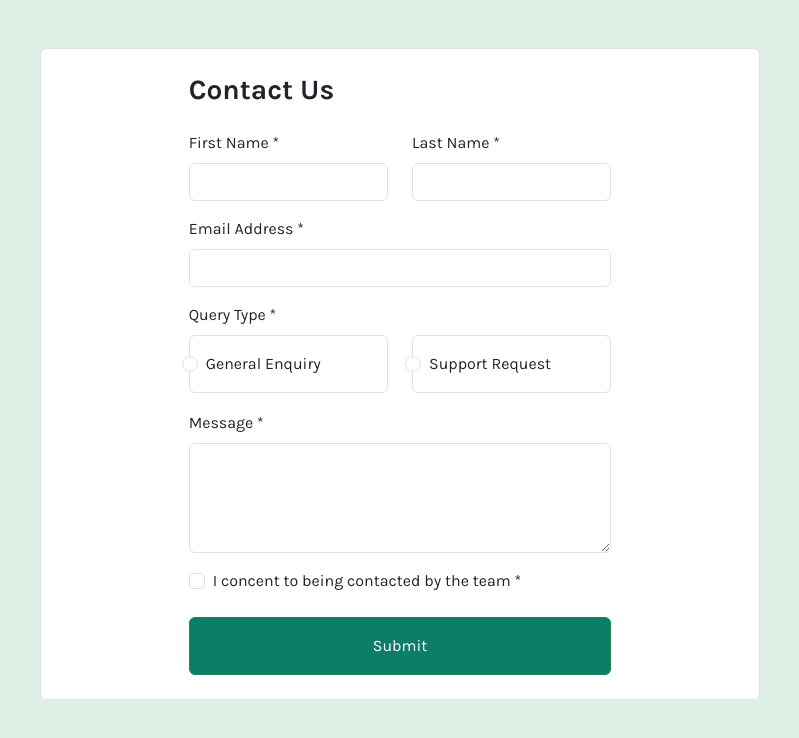
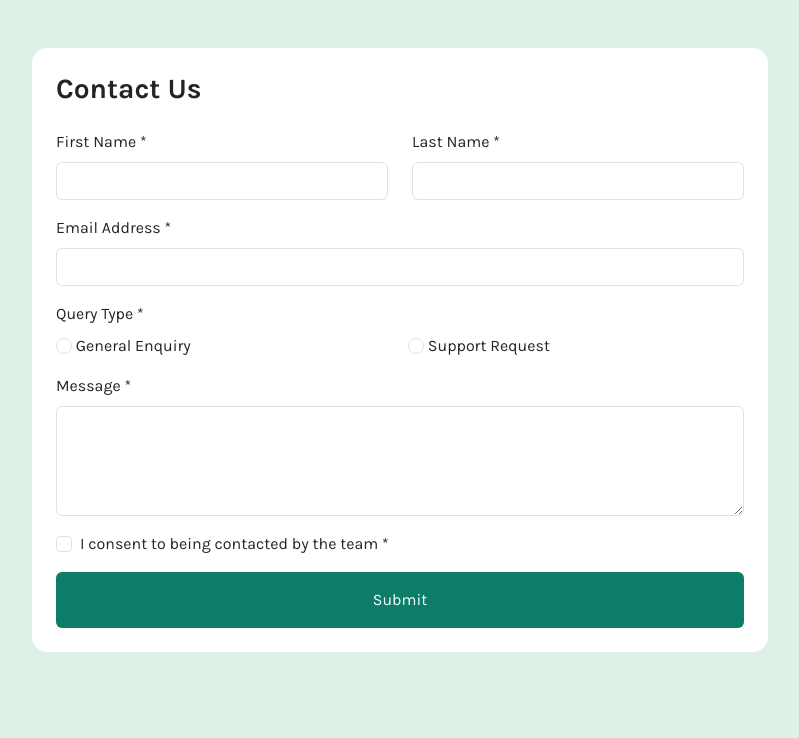
Before and after one commit to Isaac1h/contact-form, a plain HTML site: page index.html in a window 1280 px wide. Shown: the whole page, without its empty margins (240-1039 px from the left). Drawn offline with nearby package versions, Linux system fonts and the light colour scheme.

Commit message:
v1 form is okay, bootstrap integrated

```diff
--- a/index.html
+++ b/index.html
@@ -3,77 +3,108 @@
   <head>
     <meta charset="UTF-8" />
     <meta name="viewport" content="width=device-width, initial-scale=1.0" />
+
     <link
       rel="icon"
       type="image/png"
       sizes="32x32"
       href="./assets/images/favicon-32x32.png"
     />
+
     <link
       href="https://cdn.jsdelivr.net/npm/bootstrap@5.3.8/dist/css/bootstrap.min.css"
       rel="stylesheet"
       integrity="sha384-sRIl4kxILFvY47J16cr9ZwB07vP4J8+LH7qKQnuqkuIAvNWLzeN8tE5YBujZqJLB"
       crossorigin="anonymous"
     />
+
     <link rel="stylesheet" href="style.css" />
     <title>Frontend Mentor | Contact form</title>
   </head>
+
   <body>
     <div class="container py-5" id="wrapperForm">
-      <div class="row justify-content-center bg-white border rounded p-4">
+      <div class="row justify-content-center">
         <div class="col-12 col-md-10 col-lg-8">
-          <h3 class="fw-light mb-4">Contact Us</h3>
-          <form>
+          <div class="form-card p-4">
+            <h3 class="fw-light mb-4">Contact Us</h3>
+
+            <form class="needs-validation" novalidate>
+              <!-- Names -->
               <div class="row mb-3">
                 <div class="col-md-6 mb-3 mb-md-0">
                   <label class="form-label fw-light">First Name *</label>
-                  <input type="text" class="form-control">
+                  <input type="text" class="form-control" required />
+                  <div class="invalid-feedback">This field is required</div>
                 </div>
+
                 <div class="col-md-6">
                   <label class="form-label fw-light">Last Name *</label>
-                  <input type="text" class="form-control">
+                  <input type="text" class="form-control" required />
+                  <div class="invalid-feedback">This field is required</div>
                 </div>
               </div>
 
+              <!-- Email -->
               <div class="mb-3">
                 <label class="form-label fw-light">Email Address *</label>
-                <input type="email" class="form-control">
+                <input type="email" class="form-control" required />
+                <div class="invalid-feedback">Please enter a valid email</div>
               </div>
+
+              <!-- Query Type -->
               <div class="mb-3">
-                <label class="form-label fw-light">Query Type *</label>
-                <div class="row">
-                  <div class="col-md-6 mb-2 mb-md-0">
-                    <div class="form-check border rounded p-3">
-                      <input class="form-check-input" type="radio" name="queryType">
-                      <label class="form-check-label fw-light">
-                        General Enquiry
-                      </label>
-                    </div>
+                <label class="form-label fw-light mb-2">Query Type *</label>
+
+                <div class="row g-3">
+                  <div class="col-md-6">
+                    <label class="query-box">
+                      <input
+                        class="form-check-input"
+                        type="radio"
+                        name="queryType"
+                        required
+                      />
+                      <span>General Enquiry</span>
+                    </label>
                   </div>
+
                   <div class="col-md-6">
-                    <div class="form-check border rounded p-3">
-                      <input class="form-check-input" type="radio" name="queryType">
-                      <label class="form-check-label fw-light">
-                        Support Request
-                      </label>
-                    </div>
+                    <label class="query-box">
+                      <input
+                        class="form-check-input"
+                        type="radio"
+                        name="queryType"
+                        required
+                      />
+                      <span>Support Request</span>
+                    </label>
                   </div>
                 </div>
               </div>
+
+              <!-- Message -->
               <div class="mb-3">
                 <label class="form-label fw-light">Message *</label>
-                <textarea class="form-control" rows="4"></textarea>
+                <textarea class="form-control" rows="4" required></textarea>
+                <div class="invalid-feedback">This field is required</div>
               </div>
+
+              <!-- Consent -->
               <div class="mb-3 form-check">
-                <label class="form-label fw-light">I concent to being contacted by the team * </label>
-                <input type="checkbox" class="form-check-input"></input>
+                <input type="checkbox" class="form-check-input" required />
+                <label class="form-check-label fw-light">
+                  I consent to being contacted by the team *
+                </label>
+                <div class="invalid-feedback">You must agree before submitting</div>
               </div>
+
+              <!-- Submit -->
               <button type="submit" class="btn btn-success w-100 py-3">
                 Submit
               </button>
-              </div>
-            </div>
-          </form>
+            </form>
+          </div>
         </div>
       </div>
     </div>
@@ -83,5 +114,21 @@
       integrity="sha384-FKyoEForCGlyvwx9Hj09JcYn3nv7wiPVlz7YYwJrWVcXK/BmnVDxM+D2scQbITxI"
       crossorigin="anonymous"
     ></script>
+
+    <script>
+      (() => {
+        'use strict'
+        const forms = document.querySelectorAll('.needs-validation')
+        Array.from(forms).forEach(form => {
+          form.addEventListener('submit', event => {
+            if (!form.checkValidity()) {
+              event.preventDefault()
+              event.stopPropagation()
+            }
+            form.classList.add('was-validated')
+          }, false)
+        })
+      })()
+    </script>
   </body>
 </html>
--- a/style.css
+++ b/style.css
@@ -1,11 +1,4 @@
-@import url('https://fonts.googleapis.com/css2?family=Karla:wght@400;700&display=swap');
-
-.attribution {
-    font-size: 11px;
-    text-align: center;
-
-    a {color: hsl(228, 45%, 44%);}
-}
+@import url("https://fonts.googleapis.com/css2?family=Karla:wght@400;700&display=swap");
 
 :root {
   --Green-200: hsl(148, 38%, 91%);
@@ -18,34 +11,43 @@
 }
 
 body {
-    font-family: 'Karla', sans-serif;
+  font-family: "Karla", sans-serif;
   font-size: 16px;
   background-color: var(--Green-200);
+  overflow-x: hidden;
 }
 
-.container, .container-md, .container-sm {
-    max-width: 720px;
+/* Card principale */
+.form-card {
+  background-color: var(--White);
+  border-radius: 15px;
 }
 
-
-.fw-light{
-
+/* Typo */
+.fw-light {
   font-weight: 400 !important;
 }
 
-h3.fw-light{
-
+h3.fw-light {
   font-weight: 700 !important;
-
-}
-.form{
-    font-family: 'Karla', sans-serif;
-    border-radius: 15px;
-    background-color: var(--White);
-    width: 850px;
-    height: 700px;
 }
 
-#wrapperForm .btn-success{
-    background-color: var(--Green-600) !important;
+/* Bouton */
+#wrapperForm .btn-success {
+  background-color: var(--Green-600);
+  border: none;
 }
+
+#wrapperForm .btn-success:hover {
+  opacity: 0.9;
+}
+
+/* Attribution (si utilisée) */
+.attribution {
+  font-size: 11px;
+  text-align: center;
+}
+
+.attribution a {
+  color: hsl(228, 45%, 44%);
+}
```
Lines whose indentation alone changed are shown as unchanged.
